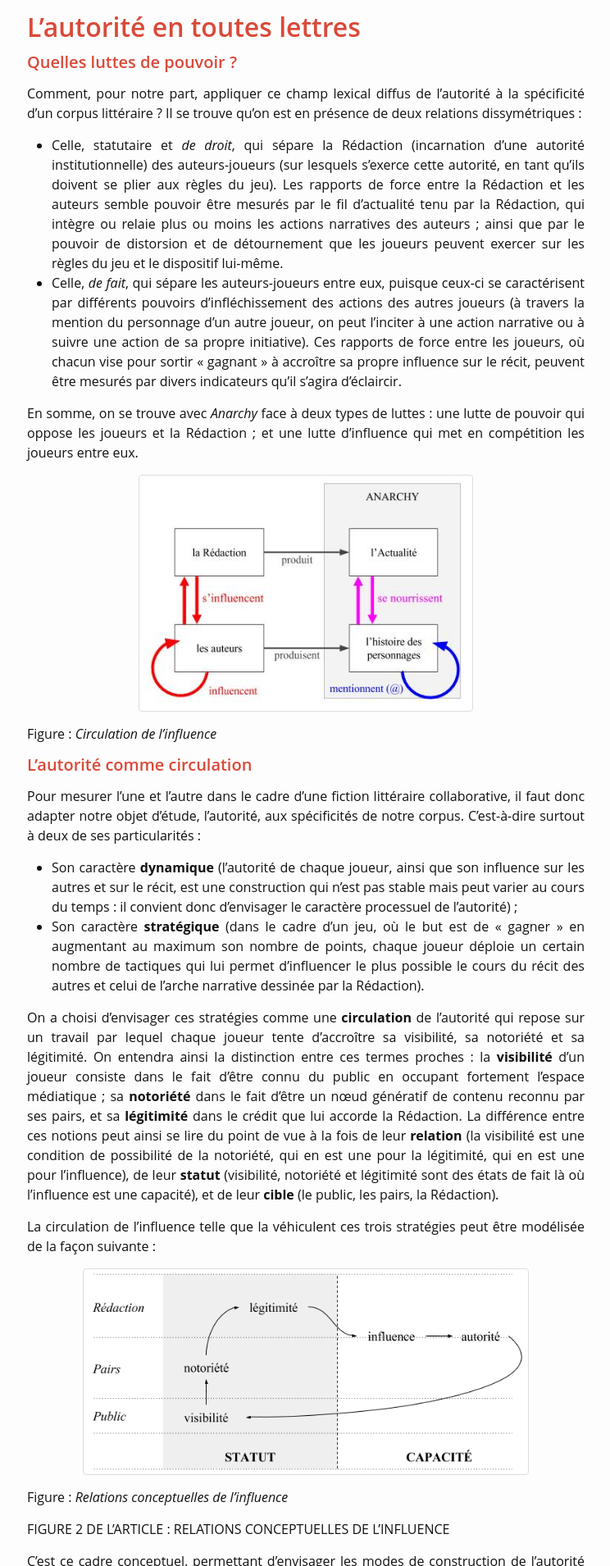
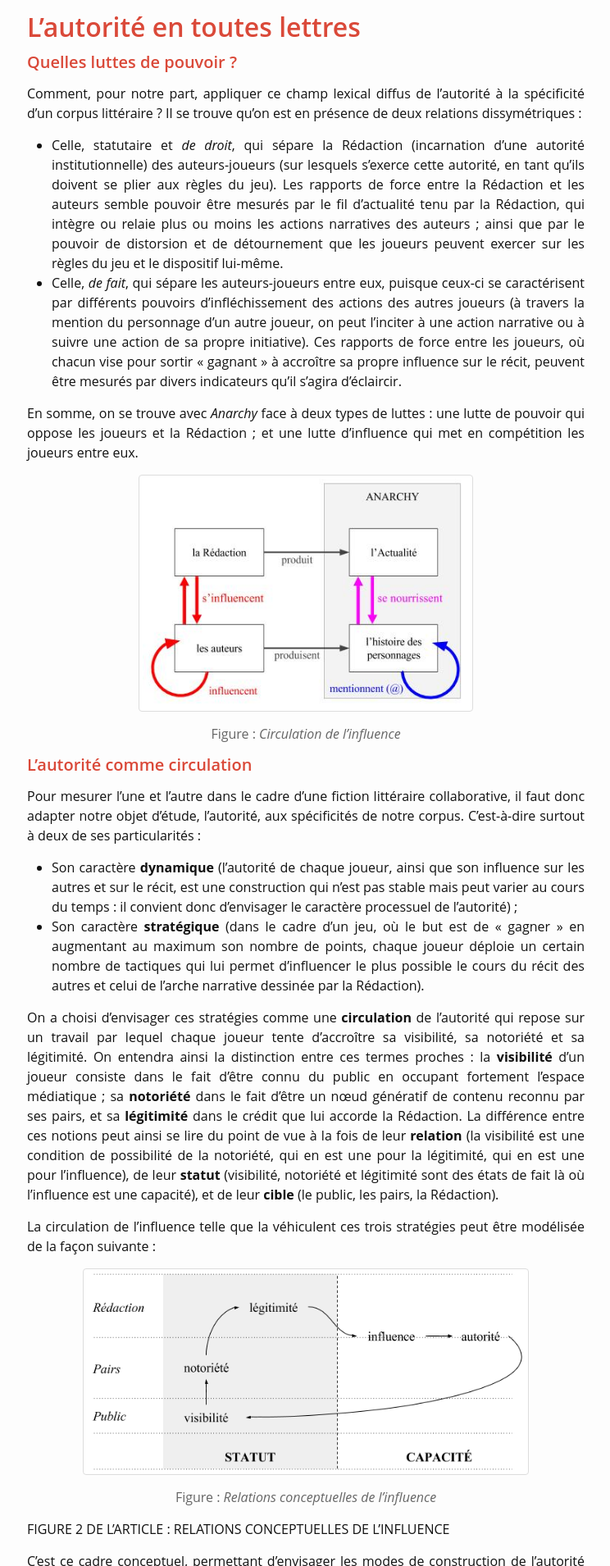
Before and after one commit to lakonis/behindanarchy, a Jekyll site: the page built from _posts/2016-03-11-cadre-conceptuel-autorite.md, in a window 1280 px wide. Shown: the part 4490-6400 px from the top of the page at 82% size, without its empty margins (97-841 px from the left). Built offline with Jekyll 4.4.1, drawn with Linux system fonts in a browser that asks for light colours; nearby versions of some CDN libraries; a script that is not in the unit is left out.

Commit message:
add new class

```diff
--- a/css/mystyle.css
+++ b/css/mystyle.css
@@ -21,3 +21,14 @@
 .footnotes ol {
   padding-top: 20px;
 }
+
+.figurelegende {
+  text-align: center;
+  color: #666666;
+}
+
+.divencadree {
+  style: margin-bottom:10px;
+  border: 1px solid #d9d9d9;
+  text-align: center;
+}
```
